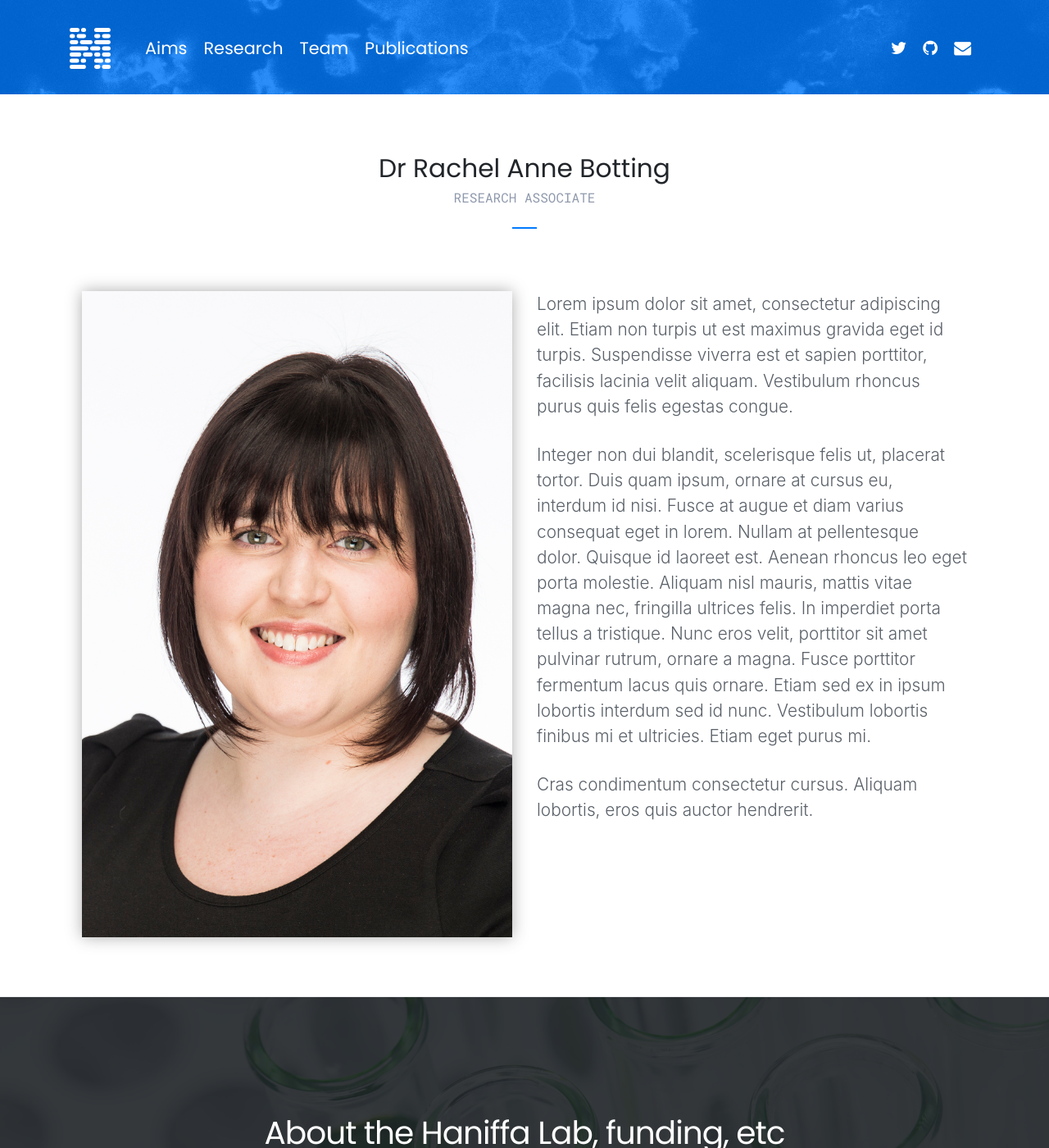
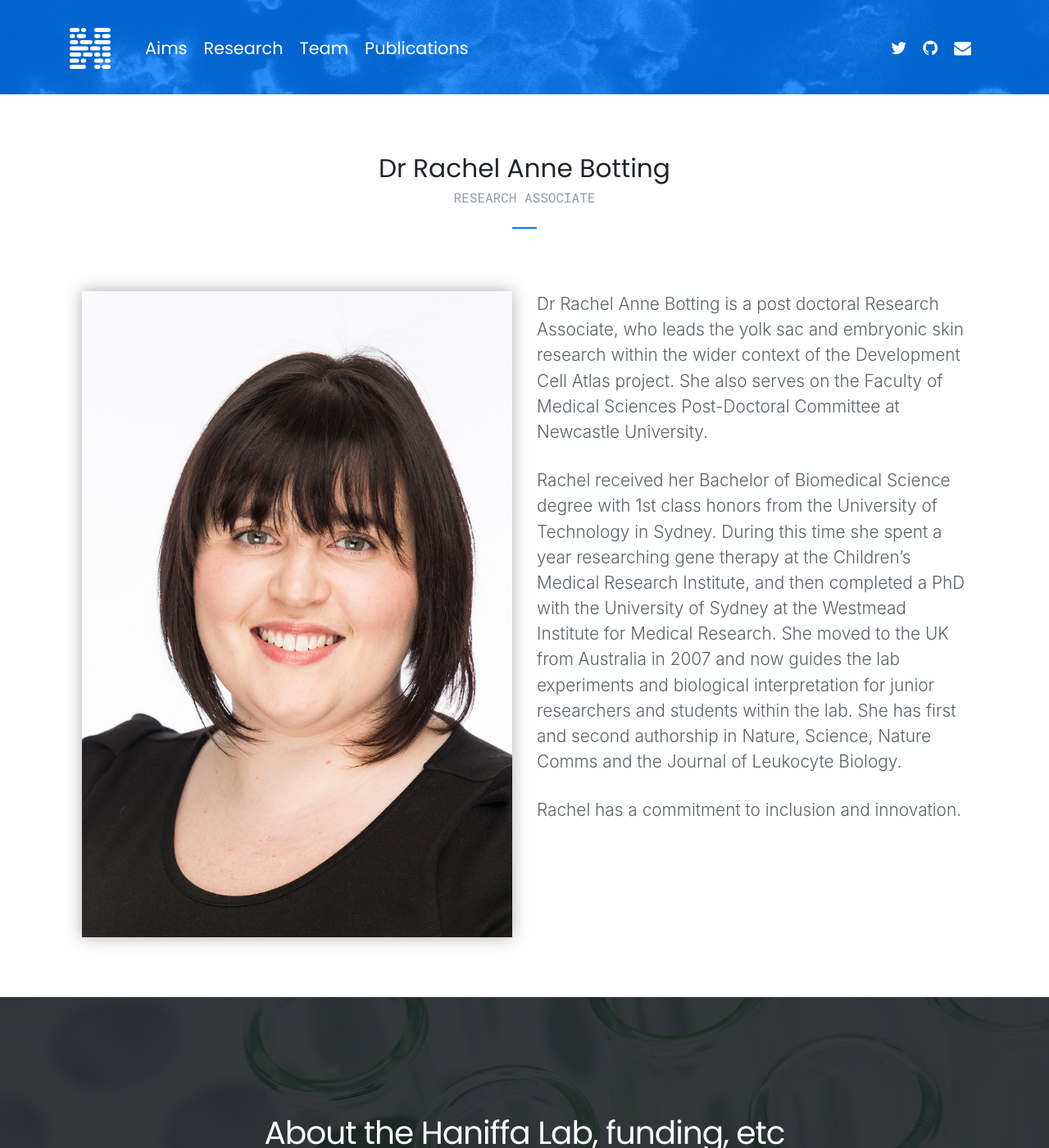
Before and after one commit to haniffalab/haniffalab.github.io, a Jekyll site: the page built from _team/rachel-botting.markdown, in a window 1280 px wide and 1400 px high. Shown: the whole window at 82% size. Built offline with Jekyll 4.4.1, drawn with Linux system fonts in a browser that asks for light colours; nearby versions of some CDN libraries.

```diff
--- a/_team/antony-rose.markdown
+++ b/_team/antony-rose.markdown
@@ -2,8 +2,8 @@
 layout: team
 name:  "Antony Rose"
 position: "PhD student"
-thumbnail: "staff-profile.png"
-image: "staff-profile.png"
+thumbnail: "antony-rose.jpg"
+image: "antony-rose-full.jpg"
 ---
 Lorem ipsum dolor sit amet, consectetur adipiscing elit. Etiam non turpis ut est maximus gravida eget id turpis. Suspendisse viverra est et sapien porttitor, facilisis lacinia velit aliquam. Vestibulum rhoncus purus quis felis egestas congue.
 
--- a/_team/emily-stephenson.markdown
+++ b/_team/emily-stephenson.markdown
@@ -2,8 +2,8 @@
 layout: team
 name:  "Emily Stephenson"
 position: "PhD candidate and Research Assistant"
-thumbnail: "staff-profile.png"
-image: "staff-profile.png"
+thumbnail: "emily-stephenson.png"
+image: "emily-stephenson-full.png"
 ---
 Lorem ipsum dolor sit amet, consectetur adipiscing elit. Etiam non turpis ut est maximus gravida eget id turpis. Suspendisse viverra est et sapien porttitor, facilisis lacinia velit aliquam. Vestibulum rhoncus purus quis felis egestas congue.
 
--- a/_team/laura-jardine.markdown
+++ b/_team/laura-jardine.markdown
@@ -2,8 +2,8 @@
 layout: team
 name:  "Laura Jardine"
 position: "NIHR Academic Clinical Lecturer"
-thumbnail: "staff-profile.png"
-image: "staff-profile.png"
+thumbnail: "laura-jardine.png"
+image: "laura-jardine-full.png"
 ---
 Lorem ipsum dolor sit amet, consectetur adipiscing elit. Etiam non turpis ut est maximus gravida eget id turpis. Suspendisse viverra est et sapien porttitor, facilisis lacinia velit aliquam. Vestibulum rhoncus purus quis felis egestas congue.
 
--- a/_team/rachel-botting.markdown
+++ b/_team/rachel-botting.markdown
@@ -5,8 +5,8 @@ position: "Research Associate"
 thumbnail: "rachel-botting.jpg"
 image: "rachel-botting-full.jpg"
 ---
-Lorem ipsum dolor sit amet, consectetur adipiscing elit. Etiam non turpis ut est maximus gravida eget id turpis. Suspendisse viverra est et sapien porttitor, facilisis lacinia velit aliquam. Vestibulum rhoncus purus quis felis egestas congue.
+Dr Rachel Anne Botting is a post doctoral Research Associate, who leads the yolk sac and embryonic skin research within the wider context of the Development Cell Atlas project. She also serves on the Faculty of Medical Sciences Post-Doctoral Committee at Newcastle University.
 
-Integer non dui blandit, scelerisque felis ut, placerat tortor. Duis quam ipsum, ornare at cursus eu, interdum id nisi. Fusce at augue et diam varius consequat eget in lorem. Nullam at pellentesque dolor. Quisque id laoreet est. Aenean rhoncus leo eget porta molestie. Aliquam nisl mauris, mattis vitae magna nec, fringilla ultrices felis. In imperdiet porta tellus a tristique. Nunc eros velit, porttitor sit amet pulvinar rutrum, ornare a magna. Fusce porttitor fermentum lacus quis ornare. Etiam sed ex in ipsum lobortis interdum sed id nunc. Vestibulum lobortis finibus mi et ultricies. Etiam eget purus mi.
+Rachel received her Bachelor of Biomedical Science degree with 1st class honors from the University of Technology in Sydney. During this time she spent a year researching gene therapy at the Children’s Medical Research Institute, and then completed a PhD with the University of Sydney at the Westmead Institute for Medical Research. She moved to the UK from Australia in 2007 and now guides the lab experiments and biological interpretation for junior researchers and students within the lab. She has first and second authorship in Nature, Science, Nature Comms and the Journal of Leukocyte Biology.
 
-Cras condimentum consectetur cursus. Aliquam lobortis, eros quis auctor hendrerit.
+Rachel has a commitment to inclusion and innovation.
```
Also changed, not shown: _layouts/home.html (+10 -10 lines), assets/img/team/antony-rose-full.jpg (added), assets/img/team/antony-rose.jpg (added), assets/img/team/emily-stephenson.png (added), assets/img/team/laura-jardine-full.png (added), assets/img/team/laura-jardine.png (added), 1 other file.
